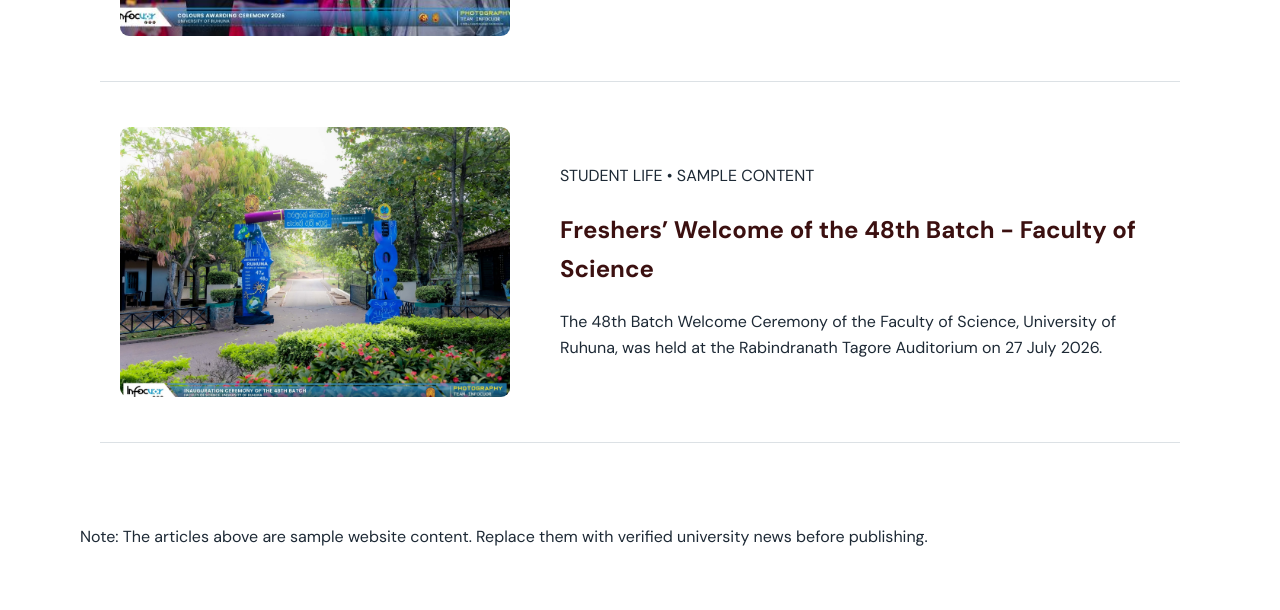
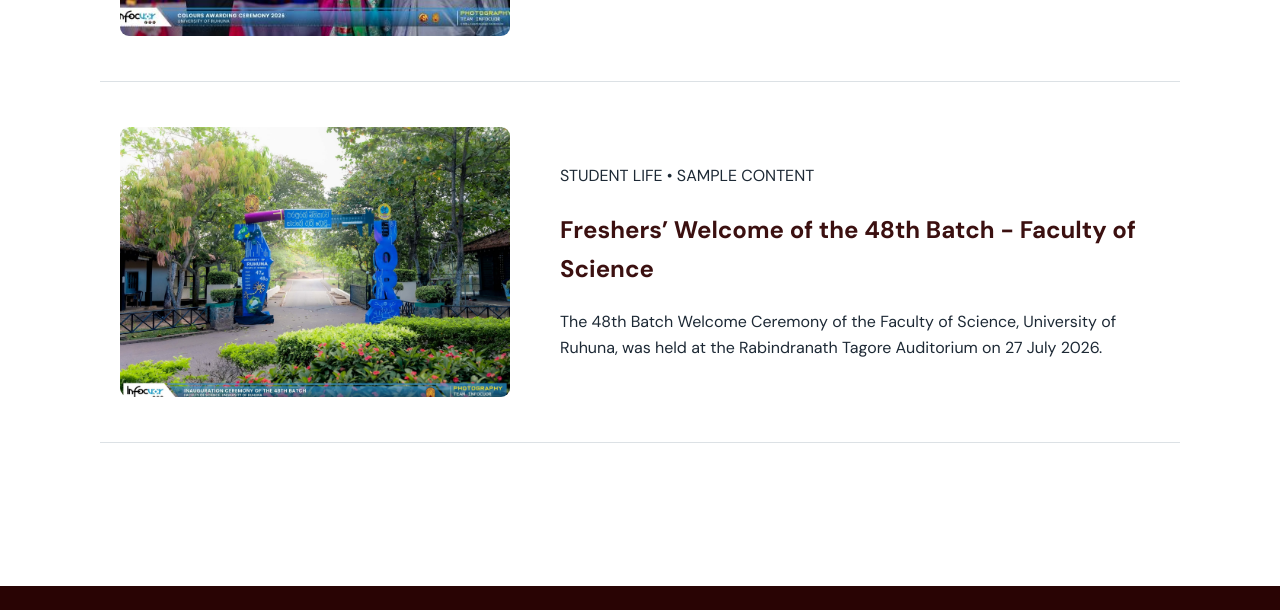
Before and after one commit to GA-Pra-veen/news-portal-group09, a plain HTML site: page news.html in a window 1280 px wide. Shown: the part 1724-2334 px from the top of the page. Drawn offline with nearby package versions, Linux system fonts and the light colour scheme.

Commit message:
news page update

```diff
--- a/news.html
+++ b/news.html
@@ -383,12 +383,6 @@ Organized by Faculty of Scienc
             </div>
 
 
-            <!-- Sample Content Notice -->
-
-            <p class="notice">
-                Note: The articles above are sample website content.
-                Replace them with verified university news before publishing.
-            </p>
 
         </section>
 
```
